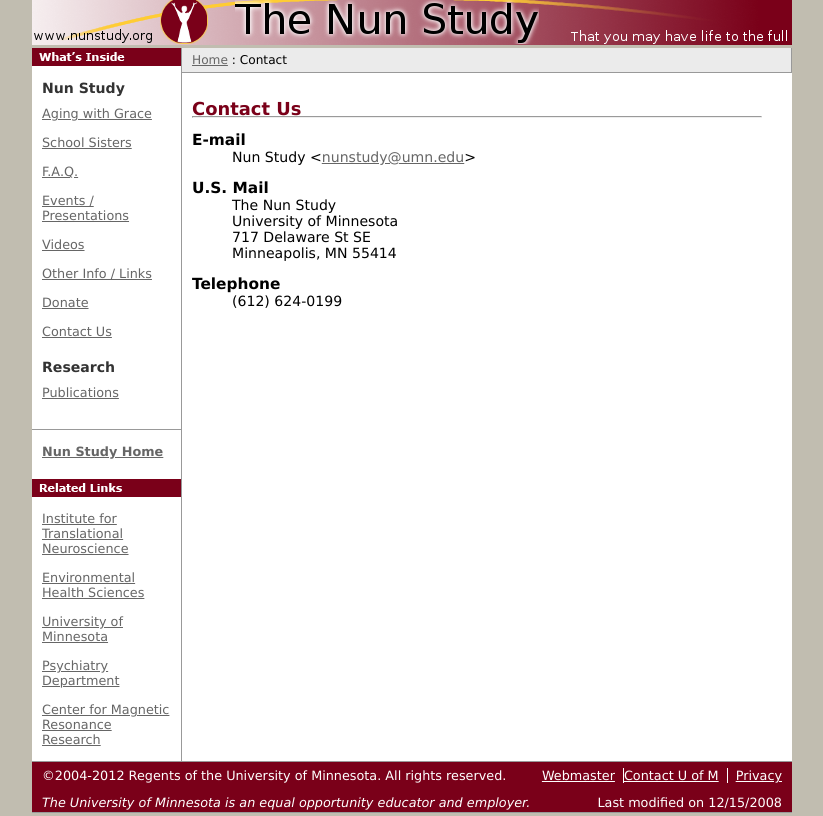
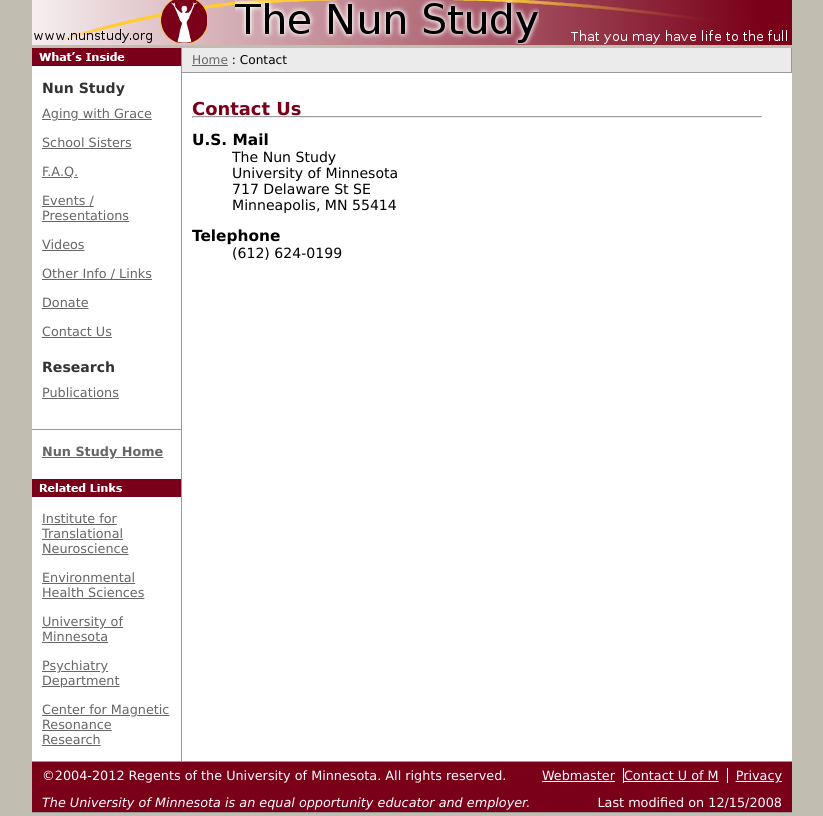
Before and after one commit to nunstudy/nunstudy.github.com, a plain HTML site: page contact_us.html in a window 1280 px wide. Shown: the part 73-889 px from the top of the page, without its empty margins (228-1051 px from the left). Drawn offline with Linux system fonts and the light colour scheme.

Commit message:
Commented out email address on contact us page

```diff
--- a/contact_us.html
+++ b/contact_us.html
@@ -135,8 +135,8 @@ PUBLIC "-//W3C//DTD XHTML 1.0 Strict//EN"
 	sources of information</a> for contacts that may be able to help you.
 </p>-->
 <dl class="contact_info">
-	<dt>E-mail</dt>
-	<dd>Nun Study &lt;<a href="mailto:nunstudy@umn.edu">nunstudy@umn.edu</a>&gt;</dd>
+	<!--<dt>E-mail</dt>
+	<dd>Nun Study &lt;<a href="mailto:nunstudy@umn.edu">nunstudy@umn.edu</a>&gt;</dd>-->
 	<!--<dd>Dr. Snowdon &lt;<a href="mailto:uk_dave@me.com">uk_dave@me.com</a>&gt;</dd>-->
 
 	<dt>U.S. Mail</dt>
```
